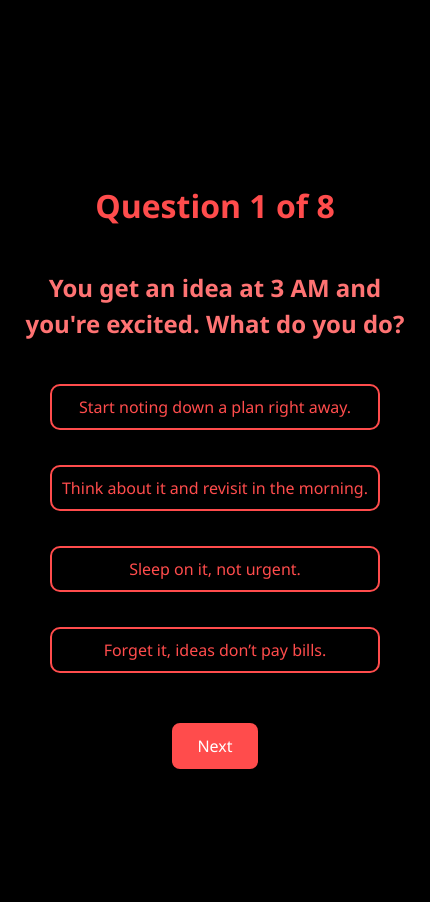
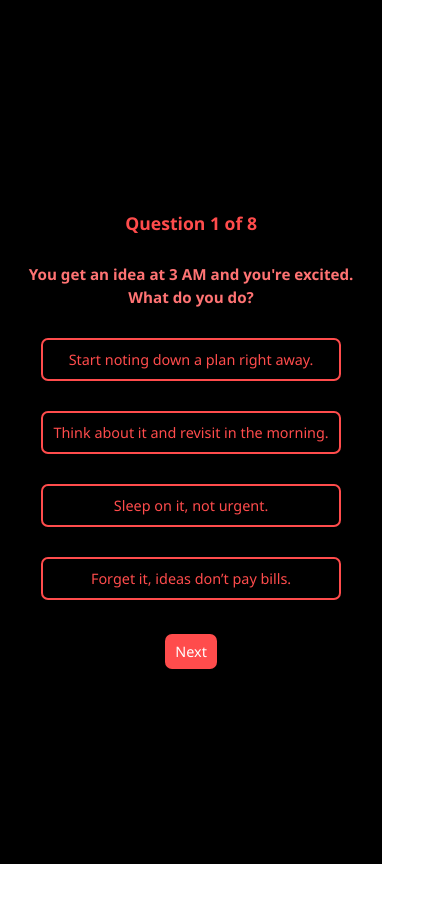
Before and after one commit to Shreya657/are-u-enterpenter-, a React (Vite) app: page /quiz in a window 390 px wide. Shown: the top 902 px of the page, 430 px wide, since content can reach past the window. After the commit the page ends 864 px from the top, so only its background shows below. Built offline with nearby package versions, Linux system fonts and the light colour scheme.

Commit message:
responnsive4

```diff
--- a/src/components/Quiz.css
+++ b/src/components/Quiz.css
@@ -75,3 +75,56 @@
 .quiz-container .navigation-buttons button:hover:not(:disabled) {
   background-color: #ff1a1a;
 }
+
+
+
+
+/* ...existing code... */
+
+@media (max-width: 900px) {
+  .quiz-container {
+    padding: 20px 5vw;
+    width: 94vw;
+  }
+  .quiz-container h2 {
+    font-size: 1.5rem;
+  }
+  .quiz-container h3 {
+    font-size: 1.1rem;
+  }
+  .quiz-container .options button,
+  .quiz-container .navigation-buttons button {
+    font-size: 0.95rem;
+    padding: 10px 16px;
+  }
+}
+
+@media (max-width: 600px) {
+  .quiz-container {
+    padding: 10px 2vw;
+    min-height: 100vh;
+    width: 94vw;
+  }
+  .quiz-container h2 {
+    font-size: 1.1rem;
+    margin-bottom: 0.7rem;
+  }
+  .quiz-container h3 {
+    font-size: 0.95rem;
+    margin-bottom: 1.2rem;
+  }
+  .quiz-container .options {
+    gap: 10px;
+    margin-bottom: 18px;
+  }
+  .quiz-container .options button,
+  .quiz-container .navigation-buttons button {
+    font-size: 0.9rem;
+    padding: 8px 10px;
+    border-radius: 7px;
+  }
+  .quiz-container .navigation-buttons {
+    gap: 8px;
+    margin-top: 6px;
+  }
+}
```
